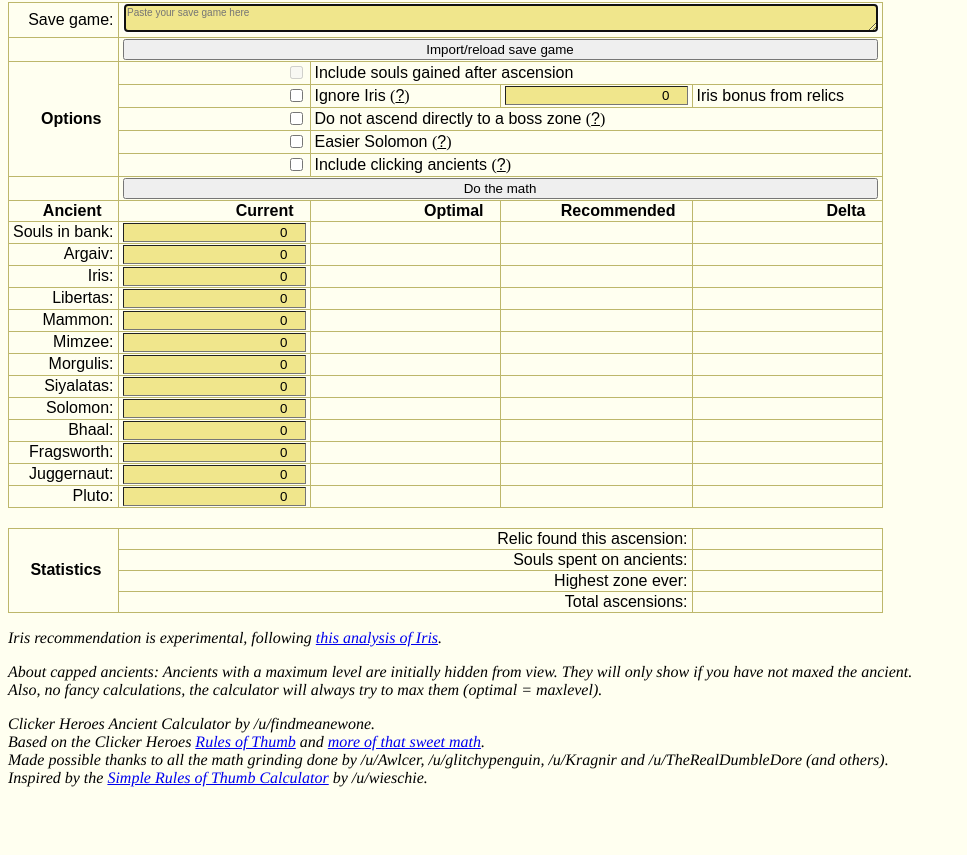
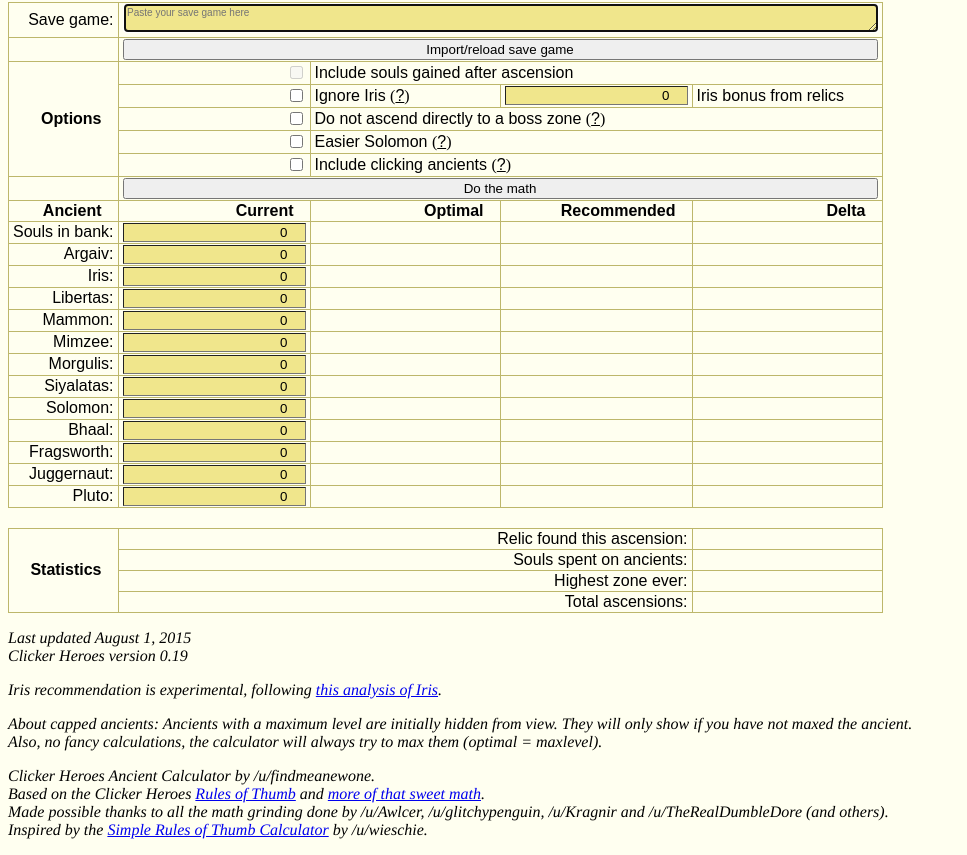
Before and after one commit to hsoptimizer/ancient, a plain HTML site: page index.html in a window 1280 px wide. Shown: the part 86-941 px from the top of the page, without its empty margins (0-967 px from the left). Before the commit the page ends 889 px from the top, so only its background shows below. Drawn offline with Linux system fonts and the light colour scheme.

Commit message:
Update index.html

```diff
--- a/index.html
+++ b/index.html
@@ -210,6 +210,10 @@
 		</table>
 
 		<p class="comments">
+			Last updated August 1, 2015<br>
+			Clicker Heroes version 0.19
+		</p>
+		<p class="comments">
 			Iris recommendation is experimental, following <a href='https://www.reddit.com/r/ClickerHeroes/comments/3f3djb/late_game_iris_and_other_large_numbers/'>this analysis of Iris</a>.
 		</p>
 		<p class="comments">
```
